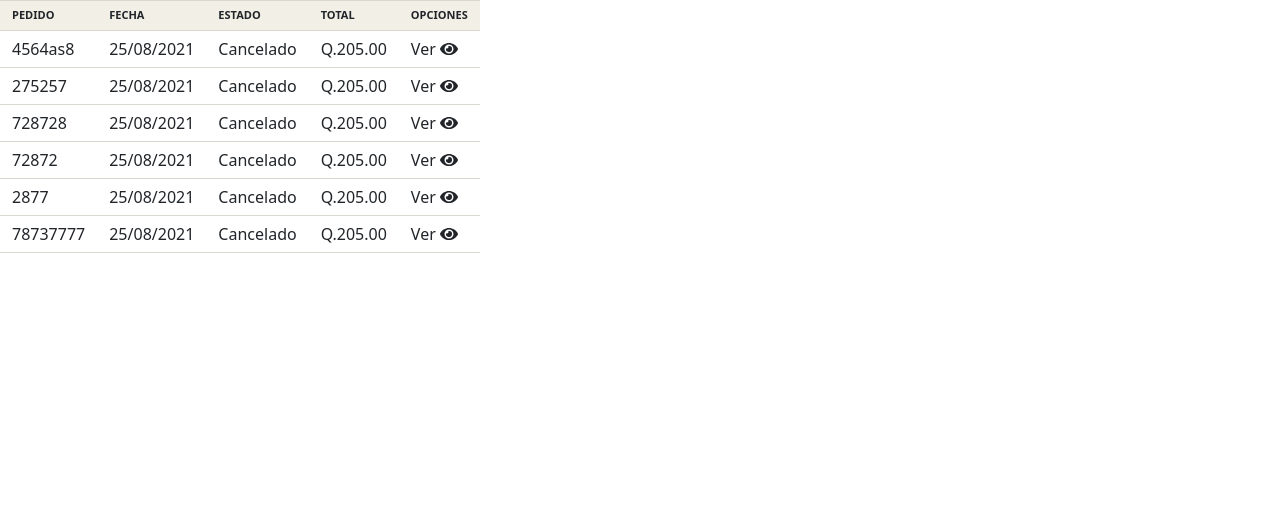
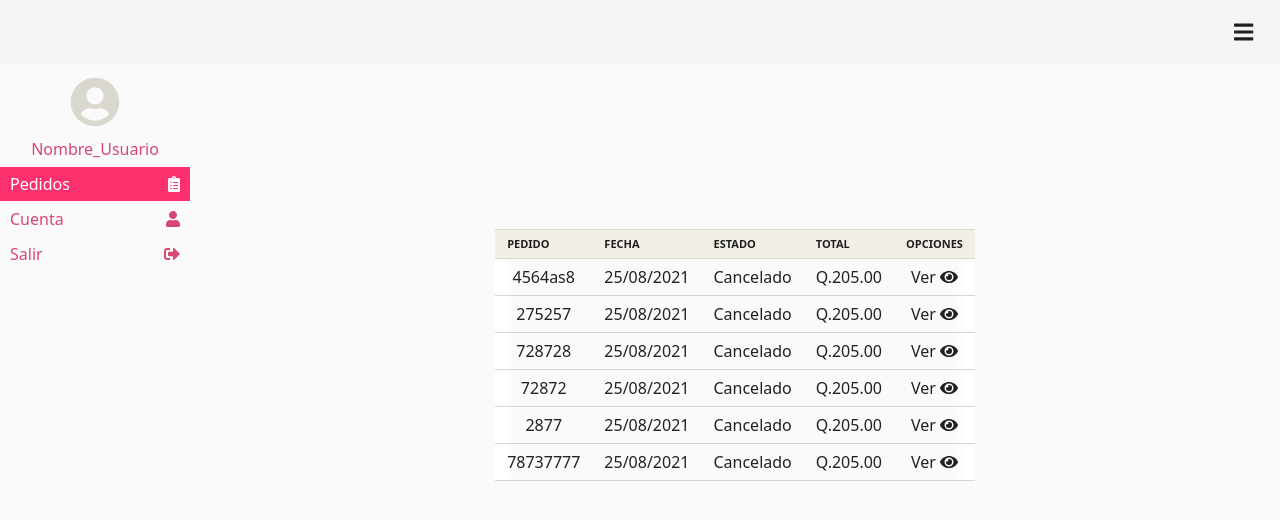
Before and after one commit to B3rert/E-CommerceAngularDemo, an Angular app: page /pedido in a window 1280 px wide. Shown: the top 520 px of the page. Built offline with nearby package versions, Linux system fonts and the light colour scheme.

Commit message:
Pantalla pedidos lista, version 1

```diff
--- a/src/app/app.routes.ts
+++ b/src/app/app.routes.ts
@@ -15,7 +15,7 @@ const app_routes: Routes = [
   { path: 'no-encontrado', component: NotFoundPageComponentComponent },
   { path: 'no-encontrado', component: NotFoundPageComponentComponent },
   { path: 'pedido', component: PedidoComponentComponent },
-  { path: 'home_plantilla', component: ToolbarSidenavComponentComponent },
+  // { path: 'home_plantilla', component: ToolbarSidenavComponentComponent },
   { path: '', redirectTo: '/home', pathMatch: 'full' },
   { path: '**', redirectTo: '/no-encontrado', pathMatch: 'full' },
 
--- a/src/app/component/pedido-component/pedido-component.component.css
+++ b/src/app/component/pedido-component/pedido-component.component.css
@@ -1,6 +1,122 @@
+/*SideNav*/
 
+.icon_close_head {
+  cursor: pointer;
+}
+
+.head_carr_end {
+  color: #000;
+  font-weight: 300;
+}
+
+.spacer {
+  flex: 1 1 auto;
+}
+
+mat-sidenav {
+  width: 365px;
+}
+
+@media screen and (max-width: 365px) {
+  mat-sidenav {
+    width: 100%;
+  }
+}
+
+.sidenav_container {
+  display: flex;
+  flex-direction: column;
+  position: absolute;
+  top: 0;
+  bottom: 0;
+  left: 0;
+  right: 0;
+}
+
+/*Fin SideNav*/
+
+/*Toolbar*/
+
+.icon_toolbar {
+  font-size: 22px;
+}
+
+.toolbarPhone {
+  display: none;
+}
+
+.toolbarPhone, .toolbarlarge {
+  position: fixed !important;
+}
+
+@media screen and (max-width: 767px) {
+  .toolbarlarge {
+    display: none !important;
+  }
+  .toolbarPhone {
+    display: block !important;
+  }
+}
+
+/*Fin Toolbar*/
+
+/*Contendo derecho*/
+
+.container_main::-webkit-scrollbar {
+  width: 7px;
+}
+
+.container_main::-webkit-scrollbar-track {
+  background: #f3c5d3;
+}
+
+.container_main::-webkit-scrollbar-thumb {
+  background-color: #FD306E;
+  border-radius: 20px;
+  border: 3px #f3c5d3;
+}
+
+.container_page {
+  height: 100vh;
+  width: 100vw;
+  margin-top: 65px;
+  position: fixed;
+}
+
+.container_start {
+  width: 190px;
+  height: 100%;
+  float: left;
+  overflow: auto;
+}
+
+.container_main {
+  width: calc(100% - 190px);
+  height: 100%;
+  float: left;
+  overflow: auto;
+}
+
+@media screen and (max-width: 767px) {
+  .container_start {
+    display: none;
+  }
+  .container_page {
+    margin-top: 128px;
+  }
+  .container_main {
+    width: 100%;
+  }
+}
+
+.head__sidenav {
+  height: 44px !important;
+}
+
+/*Fin Contendo derecho*/
 
 /*Estilos tabla*/
+
 .rtable {
   display: inline-block;
   vertical-align: top;
@@ -47,6 +163,66 @@
 
 /*Estilos propios*/
 
+.card_user{
+  color: #d84672;
+}
+
 .options {
   cursor: pointer;
 }
+
+
+/*Card user*/
+.icon_card{
+  float: right;
+}
+
+.icon_user{
+  font-size: 50px;
+  text-align: center;
+  color: #d9d7ce;
+}
+
+.info_user{
+  text-align: center;
+}
+
+.item__option{
+  height: 35px;
+  cursor: pointer;
+
+}
+
+.item__option:hover{
+  color: #fff;
+  background-color: #FD306E;
+}
+
+.content_option{
+  padding: 5px 10px;
+  font-weight: 500;
+}
+
+.container_table{
+  width: 100%;
+  margin: 15% auto;
+
+}
+
+.container_table {
+ padding-left: 20px;
+ padding-right: 20px;
+}
+
+
+.container_content{
+  width: 100%;
+  text-align: center;
+  align-items: center;
+}
+
+
+.active{
+  color: #fff;
+  background-color: #FD306E;
+}
--- a/src/app/component/pedido-component/pedido-component.component.html
+++ b/src/app/component/pedido-component/pedido-component.component.html
@@ -1,4 +1,102 @@
+<mat-sidenav-container class="sidenav_container" (backdropClick)="close('backdrop')">
+    <mat-sidenav #sidenav (keydown.escape)="close('escape')" disableClose>
+        <mat-toolbar class="head__sidenav ">
+            <span class="spacer"></span>
+            <h6>Encabezado</h6>
+            <span class="spacer"></span>
+            <mat-icon class="icon_close_head" (click)="close('toggle button')">
+                <fa-icon [icon]="faTimes"></fa-icon>
+            </mat-icon>
+        </mat-toolbar>
+        <div class="container-fluid">
+            <p>content start vivsible here</p>
+        </div>
+    </mat-sidenav>
+    <mat-sidenav position="end" #sidenavend (keydown.escape)="close('escape')" disableClose>
 
+        <mat-toolbar class="head__sidenav ">
+            <mat-icon class="icon_close_head" (click)="close('toggle button')">
+                <fa-icon [icon]="faTimes"></fa-icon>
+            </mat-icon>
+            <span class="spacer"></span>
+            <h6>Encabezado</h6>
+            <span class="spacer"></span>
+        </mat-toolbar>
+
+    </mat-sidenav>
+    <mat-sidenav-content>
+        <mat-toolbar class="toolbarPhone">
+            <mat-toolbar-row>
+                <button (click)="sidenav.open()" mat-icon-button aria-label="Example icon-button with menu icon">
+                    <fa-icon class="icon_toolbar" [icon]="faBars"></fa-icon>
+                </button>
+
+                <span class="spacer"></span>
+                <button (click)="sidenavend.open()" mat-icon-button class=""
+                    aria-label="Example icon-button with share icon">
+                    <fa-icon class="icon_toolbar" [icon]="faBars"></fa-icon>
+                </button>
+            </mat-toolbar-row>
+            <mat-toolbar-row>
+
+                <span class="spacer"></span>
+
+            </mat-toolbar-row>
+        </mat-toolbar>
+        <mat-toolbar class="toolbarlarge">
+            <!--
+            <button (click)="sidenav.open()" mat-icon-button
+                aria-label="Example icon-button with menu icon">
+                <fa-icon class="icon_toolbar" [icon]="faBars"></fa-icon>
+            </button>
+            -->
+            <span class="spacer"></span>
+
+            <button (click)="sidenavend.open()" mat-icon-button class=""
+                aria-label="Example icon-button with share icon">
+                <fa-icon class="icon_toolbar" [icon]="faBars"></fa-icon>
+            </button>
+        </mat-toolbar>
+        <!--Container-->
+        <div class="container_page">
+            <div class="container_start">
+                <!--Content Start-->
+                <div class="card_user">
+                    <div class="icon_user">
+                        <fa-icon [icon]="faUserCircle"></fa-icon>
+                    </div>
+                    <div class="info_user">
+                        <h6>Nombre_Usuario</h6>
+                    </div>
+                    <div class="options_user">
+                        <div class="item__option">
+                            <div class="content_option" [ngClass]="optionsUser[0] ? 'active': 'inactive'"
+                                (click)="changeClass(0)">
+                                Pedidos
+                                <fa-icon [icon]="faClipboardList" class="icon_card"></fa-icon>
+                            </div>
+                        </div>
+                        <div class="item__option" [ngClass]="optionsUser[1] ? 'active': 'inactive'"
+                            (click)="changeClass(1)">
+                            <div class="content_option">
+                                Cuenta
+                                <fa-icon [icon]="faUser" class="icon_card"></fa-icon>
+                            </div>
+                        </div>
+                        <div class="item__option" [ngClass]="optionsUser[2] ? 'active': 'inactive'"
+                            (click)="changeClass(2)">
+                            <div class="content_option">
+                                Salir
+                                <fa-icon [icon]="faSignOutAlt" class="icon_card"></fa-icon>
+                            </div>
+                        </div>
+                    </div>
+                </div>
+            </div>
+            <div class="container_main">
+                <!--Content main-->
+                <div class="container_content">
+                    <div class="container_table">
                         <table class="rtable">
                             <thead>
                                 <tr>
@@ -13,9 +111,16 @@
                                     <td>{{pedido.estado}}</td>
                                     <td>{{pedido.total}}</td>
                                     <td>
-                <div class="options" (click)="viewDetails(pedido)">Ver <fa-icon [icon]="faEye"></fa-icon>
+                                        <div class="options" (click)="viewDetails(pedido)">Ver <fa-icon [icon]="faEye">
+                                            </fa-icon>
                                         </div>
                                     </td>
                                 </tr>
                             </tbody>
                         </table>
+                    </div>
+                </div>
+            </div>
+        </div>
+    </mat-sidenav-content>
+</mat-sidenav-container>
--- a/src/app/component/pedido-component/pedido-component.component.ts
+++ b/src/app/component/pedido-component/pedido-component.component.ts
@@ -1,5 +1,16 @@
-import { Component, OnInit } from '@angular/core';
-import { faEye } from '@fortawesome/free-solid-svg-icons';
+import { Component, OnInit, ViewChild } from '@angular/core';
+import { MatSidenav } from '@angular/material/sidenav';
+import { faEye, faLandmark } from '@fortawesome/free-solid-svg-icons';
+/**
+ * Icons fontawesome
+ */
+import { faTimes } from '@fortawesome/free-solid-svg-icons';
+import { faUserCircle } from '@fortawesome/free-solid-svg-icons';
+import { faBars } from '@fortawesome/free-solid-svg-icons';
+import { faSignOutAlt } from '@fortawesome/free-solid-svg-icons';
+import { faInfo } from '@fortawesome/free-solid-svg-icons';
+import { faUser } from '@fortawesome/free-solid-svg-icons';
+import { faClipboardList } from '@fortawesome/free-solid-svg-icons';
 
 @Component({
   selector: 'app-pedido-component',
@@ -10,6 +21,11 @@ import { faEye } from '@fortawesome/free-solid-svg-icons';
 export class PedidoComponentComponent implements OnInit {
 
   faEye = faEye;
+
+
+  optionsUser: boolean[] = [
+    true, false, false
+  ];
 
   jsonHead: any[] = [];
   jsonPedidos: any[] = [
@@ -51,6 +67,29 @@ export class PedidoComponentComponent implements OnInit {
     }
   ];
 
+  //Abrir/Cerrar SideNav
+  @ViewChild('sidenav')
+  sidenav!: MatSidenav;
+  @ViewChild('sidenavend')
+  sidenavend!: MatSidenav;
+
+  close(reason: string) {
+    this.sidenav.close();
+    this.sidenavend.close();
+  }
+
+  //Iconos
+  faUserCircle = faUserCircle;
+  faTimes = faTimes;
+  faBars = faBars;
+  faSignOutAlt = faSignOutAlt;
+  faInfo = faInfo;
+  faUser = faUser;
+  faClipboardList = faClipboardList;
+
+  categoria_activa = true;
+
+
   constructor() {
     this.resolveKeyJson(this.jsonPedidos[0]);
   }
@@ -67,7 +106,23 @@ export class PedidoComponentComponent implements OnInit {
     }
   }
 
-  viewDetails(pedido:any){
+  viewDetails(pedido: any) {
     console.log(pedido);
   }
+
+  changeClass(index: number){
+
+    let countStatus = 0;
+    this.optionsUser.forEach(element => {
+      if (element) {
+        this.optionsUser[countStatus] = false;
+      }
+      countStatus++;
+    });
+
+
+    let value = this.optionsUser[index];
+    value ? value= false : value = true;
+    this.optionsUser[index] = value;
+  }
 }
```
Lines whose indentation alone changed are shown as unchanged.
